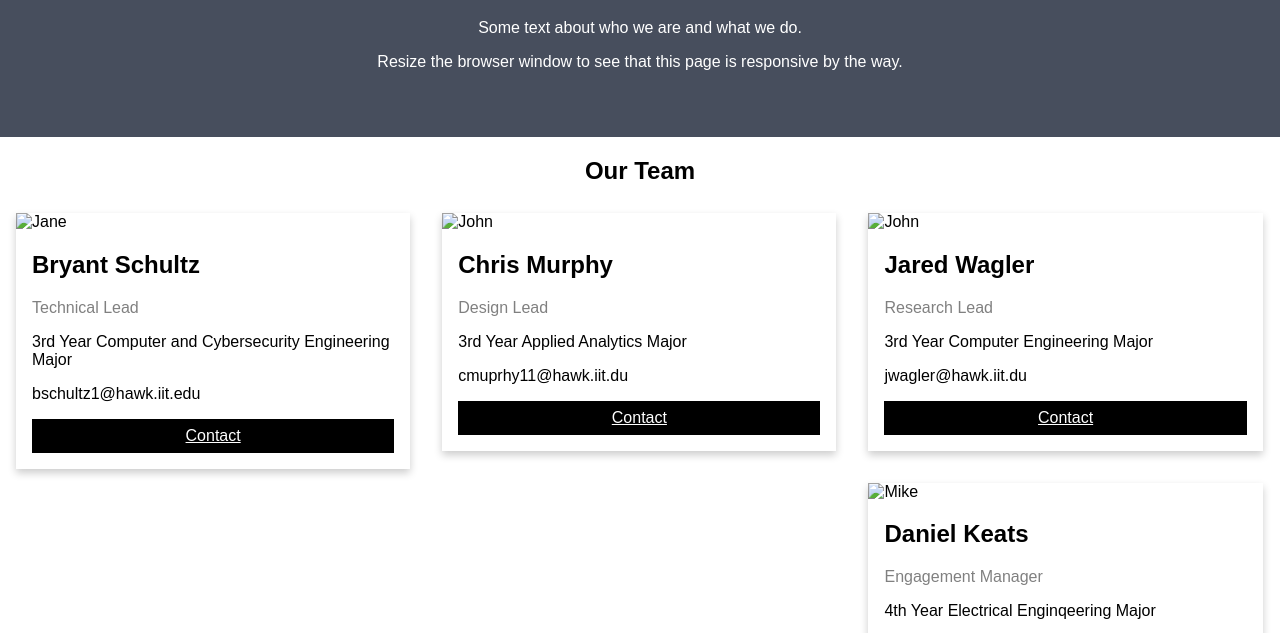
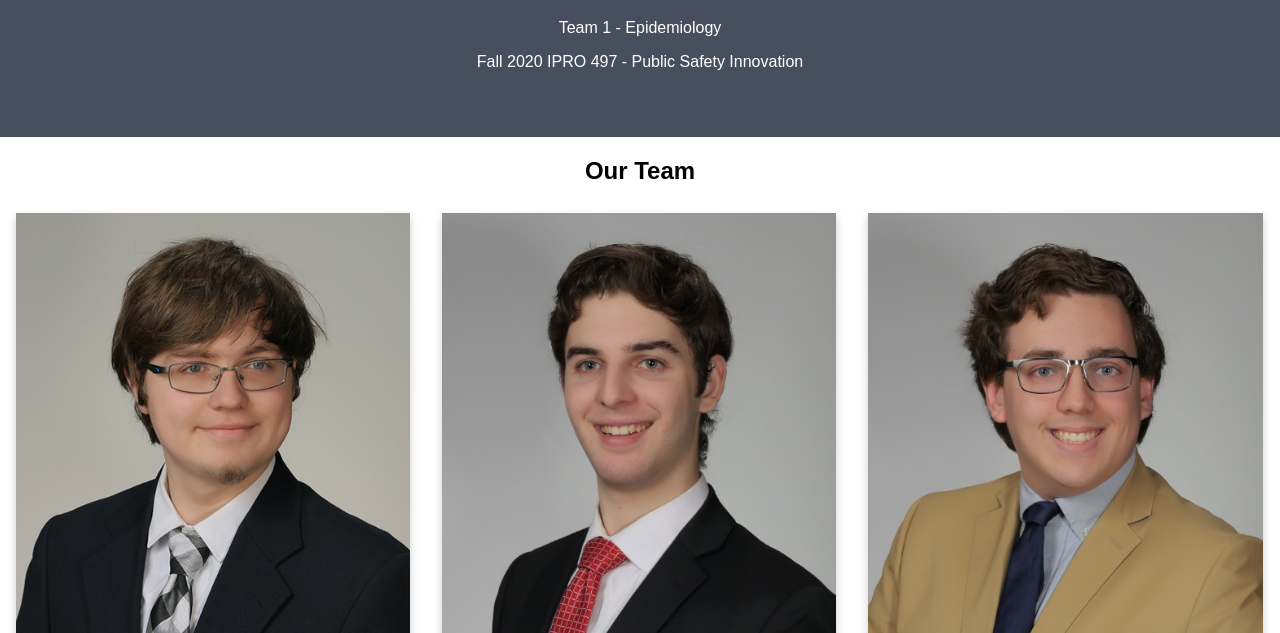
Before and after one commit to bschultz99/Covid-Web-App-IPRO, a plain HTML site: page html/about.html in a window 1280 px wide. Shown: the part 159-792 px from the top of the page. Drawn offline with Linux system fonts and the light colour scheme.

Commit message:
Made About Us Page
Yeet

```diff
--- a/html/about.html
+++ b/html/about.html
@@ -107,15 +107,15 @@
 
         <div class="about-section">
             <h1>About Us Page</h1>
-            <p>Some text about who we are and what we do.</p>
-            <p>Resize the browser window to see that this page is responsive by the way.</p>
+            <p>Team 1 - Epidemiology</p>
+            <p>Fall 2020 IPRO 497 - Public Safety Innovation</p>
         </div>
 
         <h2 style="text-align:center">Our Team</h2>
         <div class="row">
             <div class="column">
                 <div class="card">
-                <img src="/w3images/team1.jpg" alt="Jane" style="width:100%">
+                <img src="/html/Bryant Schultz.jpg" alt="Bryant" style="width:100%">
                 <div class="container">
                     <h2>Bryant Schultz</h2>
                     <p class="title">Technical Lead</p>
@@ -127,7 +127,7 @@
             </div>
             <div class="column">
                 <div class="card">
-                    <img src="/w3images/team3.jpg" alt="John" style="width:100%">
+                    <img src="/html/Christopher Murphy.jpg" alt="Chris" style="width:100%">
                     <div class="container">
                         <h2>Chris Murphy</h2>
                         <p class="title">Design Lead</p>
@@ -139,7 +139,7 @@
             </div>
             <div class="column">
                 <div class="card">
-                <img src="/w3images/team3.jpg" alt="John" style="width:100%">
+                <img src="/html/Jared Wagler.jpg" alt="Jared" style="width:100%">
                     <div class="container">
                         <h2>Jared Wagler</h2>
                         <p class="title">Research Lead</p>
@@ -149,10 +149,9 @@
                     </div>
                 </div>
             </div>
-            <div class = "column"></div>
             <div class="column">
                 <div class="card">
-                <img src="/w3images/team2.jpg" alt="Mike" style="width:100%">
+                <img src="/html/Daniel Keats.jpg" alt="Dan" style="width:100%">
                     <div class="container">
                         <h2>Daniel Keats</h2>
                         <p class="title">Engagement Manager</p>
```
Also changed, not shown: html/Bryant Schultz.jpg (added), html/Christopher Murphy.jpg (added), html/Daniel Keats.jpg (added), html/Jared Wagler.jpg (added).
